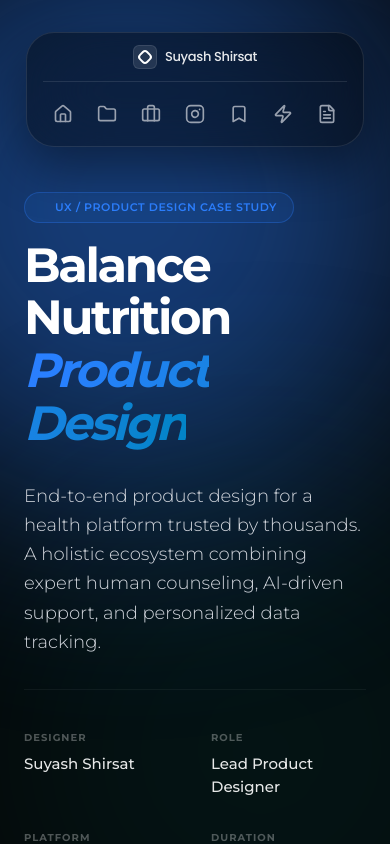
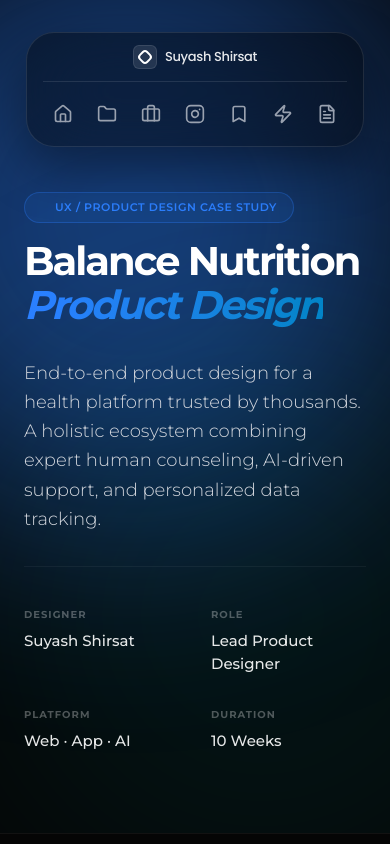
Before and after one commit to Suyash2191/protfolio, a React (Vite) app: page /projects/balance-nutrition in a window 390 px wide. Shown: the top 844 px of the page. Built offline with nearby package versions, Linux system fonts and the light colour scheme.

Commit message:
style: adjust mobile hero heading font sizes to 40px

```diff
--- a/src/components/BalanceNutritionCaseStudy.tsx
+++ b/src/components/BalanceNutritionCaseStudy.tsx
@@ -31,7 +31,7 @@ const BalanceNutritionCaseStudy = () => {
               UX / Product Design Case Study
             </div>
 
-            <h1 className="text-[48px] md:text-[96px] font-bold leading-[1.1] tracking-tighter text-white">
+            <h1 className="text-[40px] md:text-[96px] font-bold leading-[1.1] tracking-tighter text-white">
               Balance Nutrition<br />
               <span className="bg-gradient-to-r from-blue-500 to-[#0284c7] bg-clip-text text-transparent italic">Product Design</span>
             </h1>
--- a/src/components/ProjectAICaseStudy.tsx
+++ b/src/components/ProjectAICaseStudy.tsx
@@ -70,7 +70,7 @@ const ProjectAICaseStudy: React.FC = () => {
             UX / Product Design Case Study
           </div>
 
-          <h1 className="text-[48px] md:text-[96px] font-bold leading-[1.15] tracking-tighter text-white mb-6">
+          <h1 className="text-[40px] md:text-[96px] font-bold leading-[1.15] tracking-tighter text-white mb-6">
             AI-Powered<br />
             <span className="bg-gradient-to-r from-[#6C63FF] to-[#FF6584] bg-clip-text text-transparent">Team Command</span><br />
             Center
```
